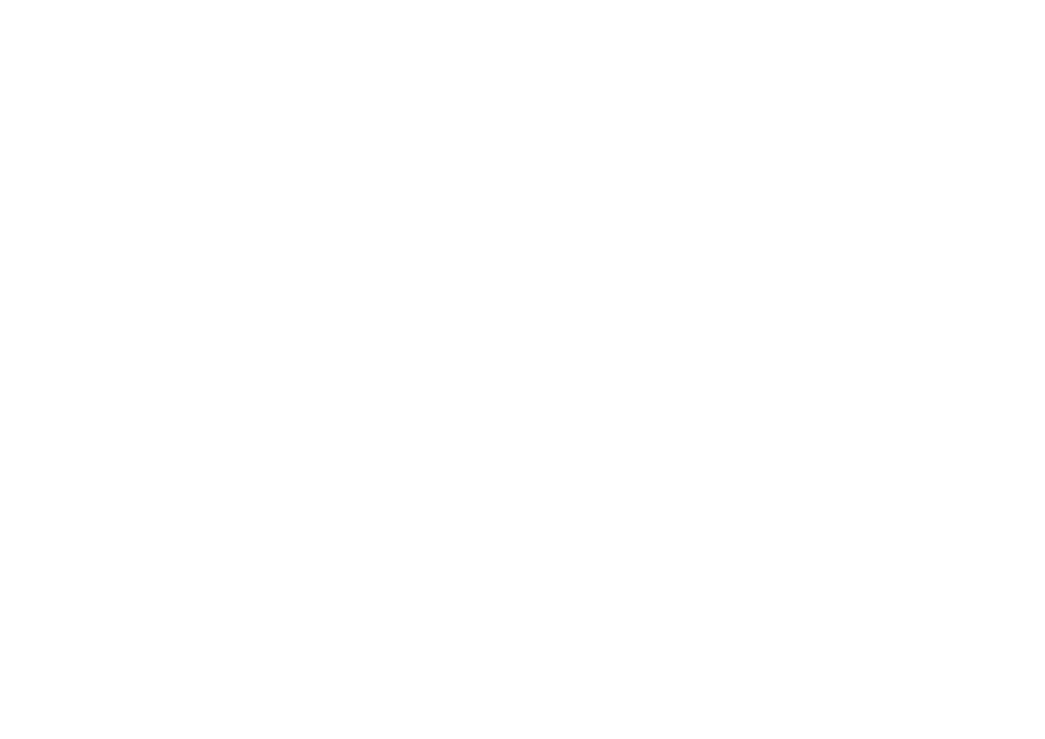
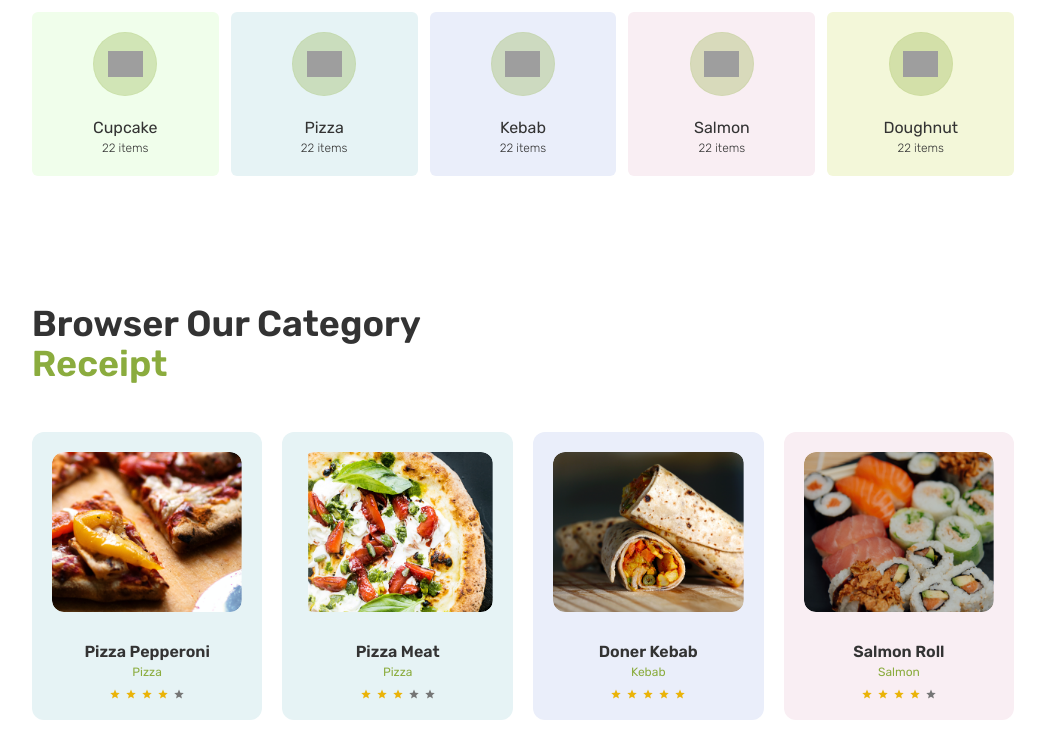
Before and after one commit to andryariadi/elemes, a Next.js app: page / in a window 1280 px wide. Shown: the part 1044-1783 px from the top of the page, without its empty margins (117-1162 px from the left). Before the commit the page ends 1600 px from the top, so only its background shows below. Built offline with nearby package versions, Linux system fonts and the light colour scheme; grey boxes are pictures that could not be loaded.

Commit message:
styling trending component

```diff
--- a/src/app/(root)/page.tsx
+++ b/src/app/(root)/page.tsx
@@ -1,11 +1,13 @@
 import Category from "@/components/Category";
 import Hero from "@/components/Hero";
+import Trending from "@/components/Trending";
 
 export default function Home() {
   return (
-    <main className="b-rose-600">
+    <main className="b-rose-600 space-y-32">
       <Hero />
       <Category />
+      <Trending />
     </main>
   );
 }
--- a/src/components/Category.tsx
+++ b/src/components/Category.tsx
@@ -2,7 +2,7 @@
 
 const Category = () => {
   return (
-    <section className="b-amber-500 px-[9.3rem] space-y-7">
+    <section className="b-amber-500 px-[9.3rem] space-y-12">
       {/* Ttile */}
       <div className="b-emerald-500">
         <h1 className="text-black-1 text-4xl font-semibold">Browser Our Category</h1>
@@ -10,7 +10,7 @@
         {/* <span>Choose the one that best suits you</span> */}
       </div>
 
-      {/* Card Category */}
+      {/* Category Card */}
       <div className="b-violet-500">
         <CategoryCard />
       </div>
--- a/src/components/CategoryCard.tsx
+++ b/src/components/CategoryCard.tsx
@@ -3,7 +3,7 @@
 
 const CategoryCard = () => {
   return (
-    <div className="b-emerald-600 grid grid-cols-5 gap-3">
+    <div className="b-emerald-600 grid grid-cols-1 md:grid-cols-3 lg:grid-cols-4 xl:grid-cols-5 gap-3">
       {categoryMenu.map((category) => {
         let bgColor;
 
@@ -30,11 +30,13 @@
             />
 
             <div className="b-violet-700 relative left-0 top-0 w-full z-10 flex flex-col gap-y-5 items-center justify-center">
-              <Image src={category.icon} alt={category.title} width={35} height={35} />
+              <div className="b-emerald-500 size-16 flex items-center justify-center rounded-full border border-green-1/10 bg-green-1 bg-opacity-30">
+                <Image src={category.icon} alt={category.title} width={35} height={35} />
+              </div>
 
               <figcaption className="text-black-1 flex flex-col items-center">
-                <span className="text-lg">{category.title}</span>
-                <span className="font-extralight text-sm">{category.items} items</span>
+                <span className="text-base">{category.title}</span>
+                <span className="font-extralight text-xs">{category.items} items</span>
               </figcaption>
             </div>
           </figure>
--- a/src/components/Hero.tsx
+++ b/src/components/Hero.tsx
@@ -4,7 +4,7 @@
 
 const Hero = () => {
   return (
-    <div className="relative px-[9.3rem] min-h-[calc(100vh-6.5rem)] b-amber-500">
+    <div className="b-amber-500 relative px-[9.3rem] min-h-[calc(100vh-6.5rem)]">
       {/* Background Image */}
       <div
         className="absolute -top-14 -left-0 -right-0 -bottom-0 bg-cover bg-center opacity-[0.03]"
--- a/src/components/Trending.tsx
+++ b/src/components/Trending.tsx
@@ -1,5 +1,19 @@
+import TrendingCard from "./TrendingCard";
+
 const Trending = () => {
-  return <div>Trending</div>;
+  return (
+    <section className="b-rose-600 px-[9.3rem] min-h-[calc(100vh-6.5rem)] space-y-12">
+      {/* Ttile */}
+      <div className="b-emerald-500">
+        <h1 className="text-black-1 text-4xl font-semibold">Browser Our Category</h1>
+        <span className="text-green-1 text-4xl font-semibold">Receipt</span>
+        {/* <span>Choose the one that best suits you</span> */}
+      </div>
+
+      {/* Trending Card */}
+      <div className="b-violet-500">{<TrendingCard />}</div>
+    </section>
+  );
 };
 
 export default Trending;
--- /dev/null
+++ b/src/components/TrendingCard.tsx
@@ -0,0 +1,53 @@
+import { trendingMenu } from "@/constant";
+import Image from "next/image";
+import { IoMdStar } from "react-icons/io";
+
+const TrendingCard = () => {
+  return (
+    <div className="b-sky-600 grid grid-cols-1 md:grid-cols-2 lg:grid-cols-3 xl:grid-cols-4 gap-5">
+      {trendingMenu.map((trending) => {
+        const starNumber = trending.star;
+
+        let bgColor;
+
+        if (trending.category === "Cupcake") {
+          bgColor = "bg-green-2";
+        } else if (trending.category === "Pizza") {
+          bgColor = "bg-sky_walker-2";
+        } else if (trending.category === "Kebab") {
+          bgColor = "bg-dark_blue-2";
+        } else if (trending.category === "Salmon") {
+          bgColor = "bg-dark_pink-2";
+        } else if (trending.category === "Doughnut") {
+          bgColor = "bg-light_green-2";
+        }
+
+        return (
+          <figure key={trending.title} className={`${bgColor} p-5 rounded-xl space-y-7`}>
+            {/* Image */}
+            <div className="b-green-500 relative min-h-40 w-full rounded-xl  overflow-hidden">
+              <Image src={trending.img} alt={trending.title} fill className="object-cover rounded-xl hover:scale-110 transition-all duration-300" />
+            </div>
+
+            {/* Deskripsi */}
+            <figcaption className="flex flex-col justify-center items-center">
+              <div className="flex flex-col items-center">
+                <span className="text-black-1 font-semibold">{trending.title}</span>
+                <span className="text-green-1 text-xs">{trending.category}</span>
+              </div>
+
+              {/* Rating Star */}
+              <span className="flex items-center gap-1 mt-2">
+                {[...Array(5)].map((_, index) => {
+                  return <IoMdStar key={index} size={12} className={index < starNumber ? "text-yellow-500" : "text-dark_gray"} />;
+                })}
+              </span>
+            </figcaption>
+          </figure>
+        );
+      })}
+    </div>
+  );
+};
+
+export default TrendingCard;
--- a/src/constant/index.ts
+++ b/src/constant/index.ts
@@ -52,50 +52,50 @@
 export const trendingMenu = [
   {
     title: "Pizza Pepperoni",
-    img: "/paperoni-menu.png",
-    start: 4,
+    img: "/paperonimenu.png",
+    star: 4,
     category: "Pizza",
   },
   {
     title: "Pizza Meat",
     img: "/pizza-menu.png",
-    start: 3,
+    star: 3,
     category: "Pizza",
   },
   {
     title: "Doner Kebab",
     img: "/kebab-menu.png",
-    start: 5,
+    star: 5,
     category: "Kebab",
   },
   {
     title: "Salmon Roll",
-    img: "/salmon-menu.png",
-    start: 4,
+    img: "/sushi-menu.png",
+    star: 4,
     category: "Salmon",
   },
   {
     title: "Cupcake Choco",
     img: "/cake-menu.png",
-    start: 4,
+    star: 4,
     category: "Cupcake",
   },
   {
     title: "Doughnut Milk",
     img: "/donut-menu.png",
-    start: 5,
+    star: 5,
     category: "Doughnut",
   },
   {
     title: "Doughnut Unicorn",
     img: "/pink-menu.png",
-    start: 4,
+    star: 4,
     category: "Doughnut",
   },
   {
     title: "Kathi Kebab",
     img: "/kathi-menu.png",
-    start: 4,
+    star: 4,
     category: "Kebab",
   },
 ];
```
Also changed, not shown: public/paperonimenu.png (renamed from public/paperoni-menu.png).
